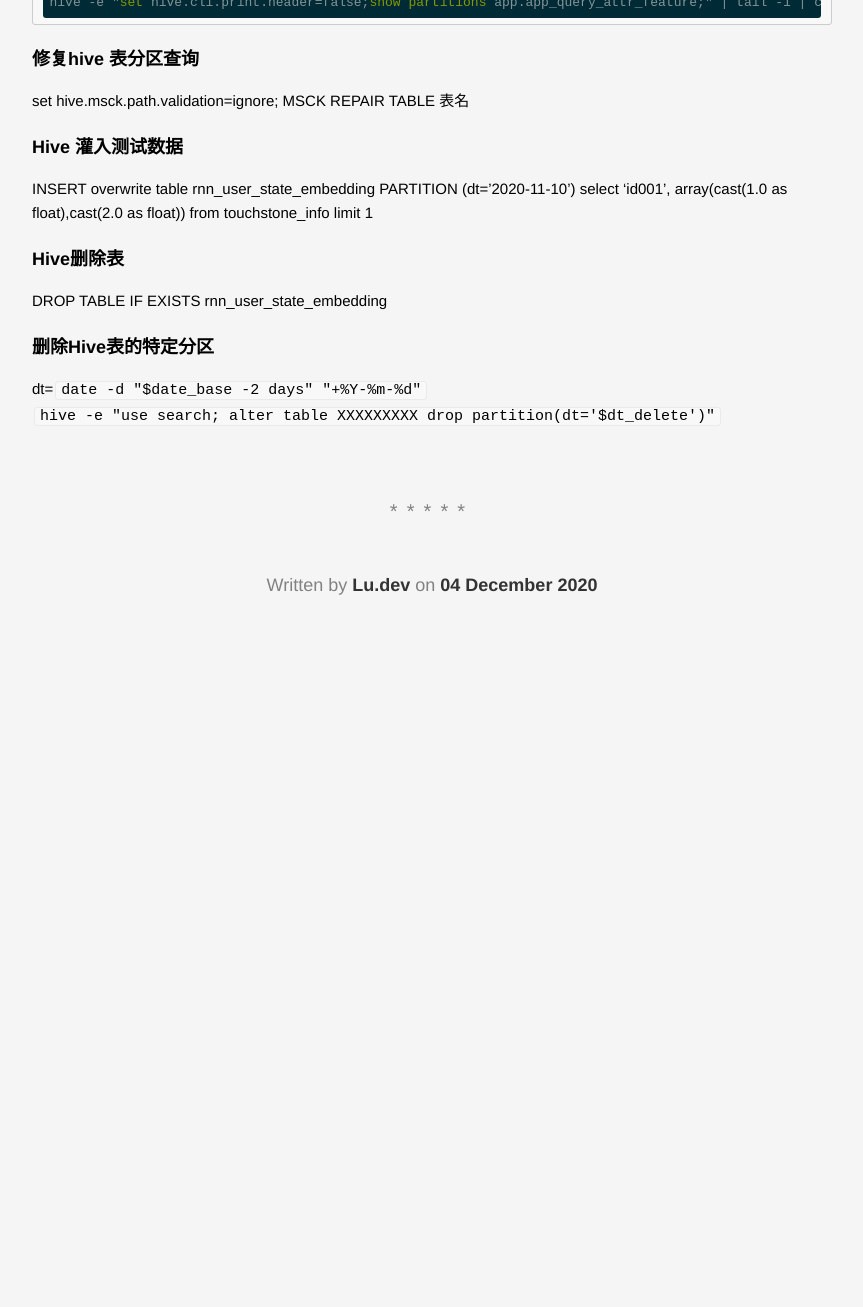
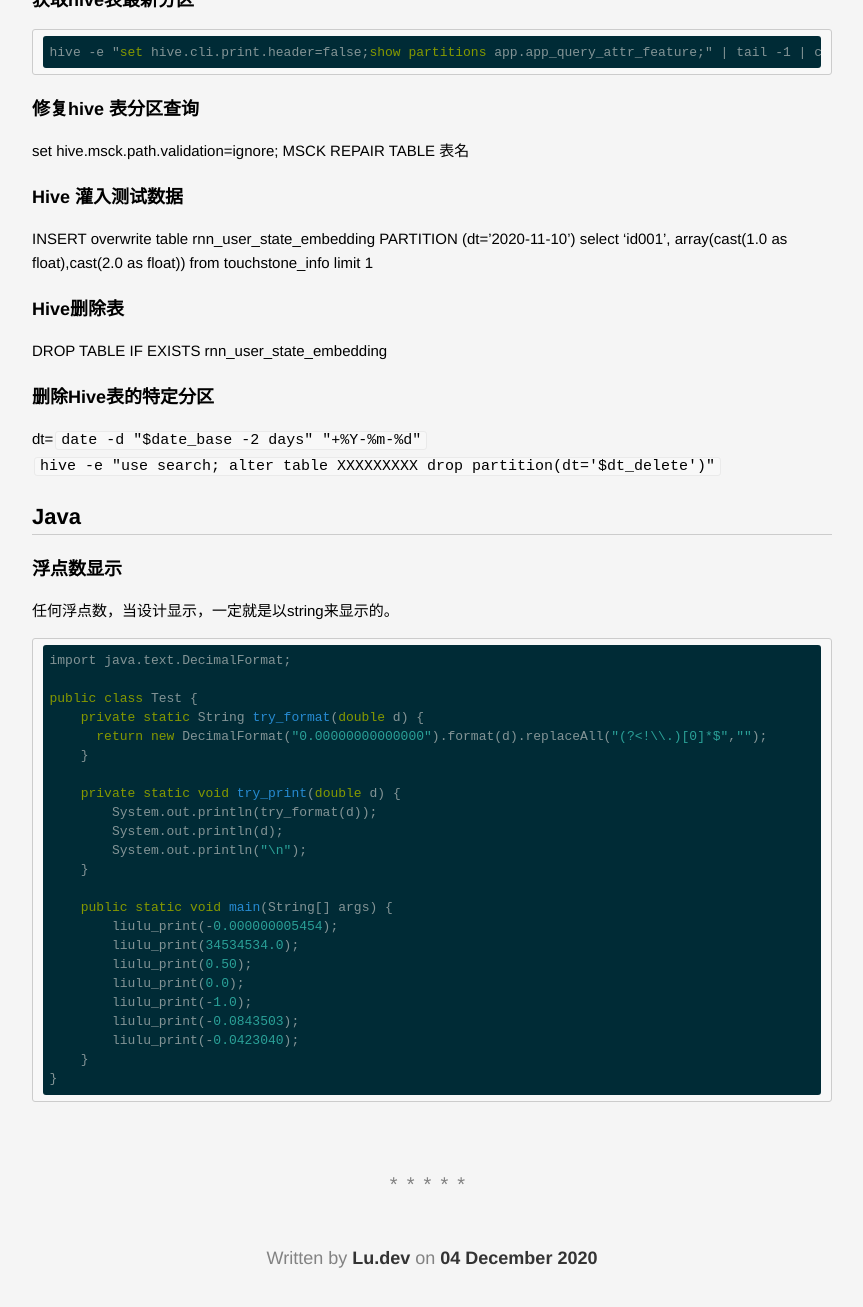
Before and after one commit to lucky521/blog, a Jekyll site: the page built from _posts/productivity/2020-12-04-code-snippet.markdown, in a window 1280 px wide and 1400 px high, scrolled down 1730 px. Shown: the top 1307 px of the window, without its empty margins (208-1071 px from the left). Built offline with Jekyll 4.4.1, drawn with Linux system fonts in a browser that asks for light colours; formulas are drawn with MathJax 3; before the commit the page ends 2457 px from its top, so only the background shows below that.

Commit message:
java DecimalFormat

````diff
--- a/_posts/framework/2020-03-05-flink.markdown
+++ b/_posts/framework/2020-03-05-flink.markdown
@@ -186,6 +186,8 @@ Catalog 函数
 每一个flink应用都需要一个执行环境， 对于流处理程序，使用的执行环境类是 StreamExecutionEnvironment. 这是Flink单纯做流式处理所用的执行环境。
 当 env.execute() 方法执行之后，代码所设计的一张执行图就会被打包发送到Flink Master，进行任务拆解和并行化，分配到TaskManager执行。
 
+env.setStateBackend 设置状态后端的存储机制
+
 ### TableEnvironment
 TableEnvironment是 Table/SQL API的运行环境。
 
@@ -291,6 +293,9 @@ ReducingStateDescriptor
 
 
 ## Checkpoint
+
+* Aligned Checkpoint
+* Unaligned Checkpoint
 
 ### Checkpoint 配置
 
@@ -667,6 +672,7 @@ setMaxParallelism 控制的是状态后端中keyed-state可以被分配的task
 * restart-strategy fixed-delay
 * restart-strategy.fixed-delay.delay 180s
 * restart-strategy.fixed-delay.attempts 1000
+* state.backend.local-recovery 此选项配置此 state backend 的本地恢复。
 * state.backend.rocksdb.timer-service.factory ROCKSDB
 * env.java.opts.taskmanager  -XX:MaxGCPauseMillis=300
 * env.java.opts.jobmanager
--- a/_posts/framework/2021-05-15-k8s.markdown
+++ b/_posts/framework/2021-05-15-k8s.markdown
@@ -57,9 +57,6 @@ kube-proxy： 写入规则到iptables实现服务映射
 etcd 存储
 
 
-
-# 具体
-
 ## 配置Pod的liveness和readiness探针
 
 Kubelet使用liveness probe（存活探针）来确定何时重启容器。
--- a/_posts/productivity/2020-12-04-code-snippet.markdown
+++ b/_posts/productivity/2020-12-04-code-snippet.markdown
@@ -64,3 +64,35 @@ from touchstone_info limit 1
 
 dt=`date -d "$date_base -2 days" "+%Y-%m-%d"`
 `hive -e "use search; alter table  XXXXXXXXX  drop partition(dt='$dt_delete')"`
+
+
+
+## Java
+
+### 浮点数显示
+任何浮点数，当设计显示，一定就是以string来显示的。
+```java
+import java.text.DecimalFormat;
+
+public class Test {
+    private static String try_format(double d) {
+      return new DecimalFormat("0.00000000000000").format(d).replaceAll("(?<!\\.)[0]*$","");
+    }
+
+    private static void try_print(double d) {
+        System.out.println(try_format(d));
+        System.out.println(d);
+        System.out.println("\n");
+    }
+
+    public static void main(String[] args) {
+        liulu_print(-0.000000005454);
+        liulu_print(34534534.0);
+        liulu_print(0.50);
+        liulu_print(0.0);
+        liulu_print(-1.0);
+        liulu_print(-0.0843503);
+        liulu_print(-0.0423040);
+    }
+}
+```
````
Also changed, not shown: _posts/tech/2016-07-05-LXC.markdown (+3 -17 lines), _posts/ml/2018-11-11-SRA-Rank.markdown (renamed from _posts/ml/2018-11-11-Taobao-Rank.markdown), _posts/tech/2019-09-04-x-os.markdown (renamed from _posts/tech/2020-09-04-x-os.markdown).
